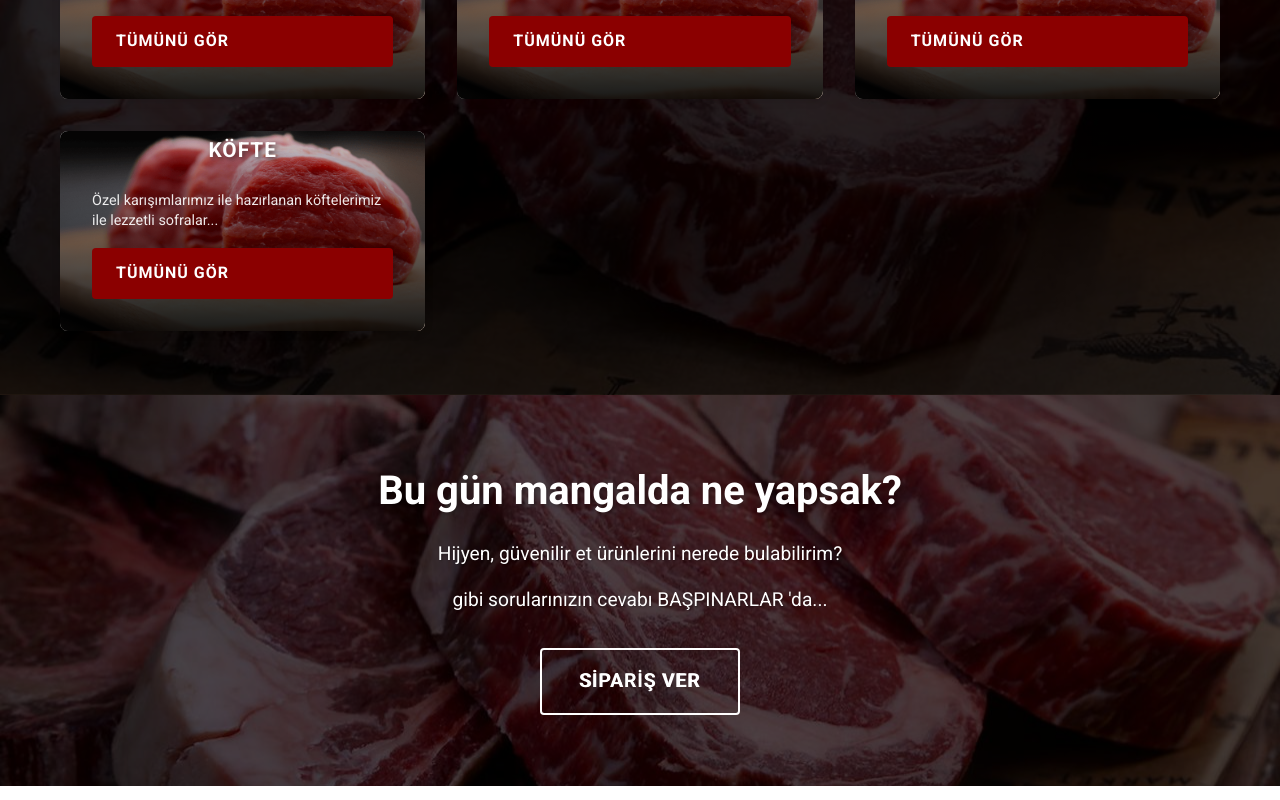
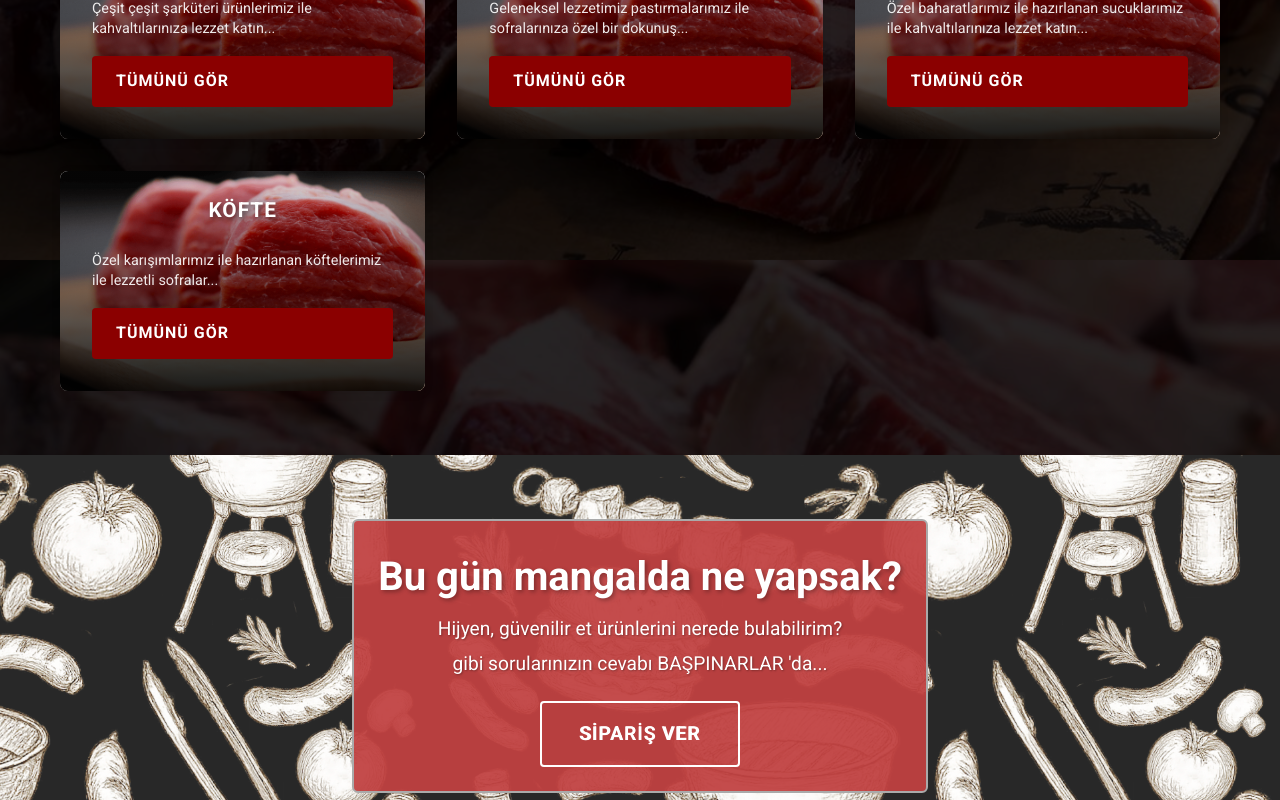
Before and after one commit to nurbeeyza/buther, a React (Create React App) app: page / in a window 1280 px wide. Shown: the part 1240-2040 px from the top of the page. Built offline with nearby package versions, Linux system fonts and the light colour scheme.

Commit message:
kdoe fix

```diff
--- a/src/index.css
+++ b/src/index.css
@@ -5,19 +5,18 @@
 }
 
 body {
-  font-family: 'Roboto', sans-serif;
+  font-family: "Roboto", sans-serif;
   line-height: 1.6;
   color: #333;
-
 }
 
 :root {
-  --primary-color: #8B0000;
-  --secondary-color: #D4AF37;
+  --primary-color: #8b0000;
+  --secondary-color: #d4af37;
   --text-color: #333;
   --light-gray: #f5f5f5;
   --white: #ffffff;
-  --dark-red: #6B0000;
+  --dark-red: #6b0000;
 }
 
 .container {
@@ -115,7 +114,7 @@ body {
 }
 
 .nav-link::after {
-  content: '';
+  content: "";
   position: absolute;
   bottom: 0;
   left: 0;
@@ -355,7 +354,7 @@ body {
 }
 
 .hero h1 {
-  font-family: 'Playfair Display', serif;
+  font-family: "Playfair Display", serif;
   font-size: 5rem;
   font-weight: 700;
   margin-bottom: 0.5rem;
@@ -368,7 +367,7 @@ body {
 }
 
 .hero h2 {
-  font-family: 'Playfair Display', serif;
+  font-family: "Playfair Display", serif;
   font-size: 4rem;
   font-weight: 700;
   margin-bottom: 1rem;
@@ -382,7 +381,7 @@ body {
 }
 
 .hero p {
-  font-family: 'Montserrat', sans-serif;
+  font-family: "Montserrat", sans-serif;
   font-size: 1.8rem;
   margin-bottom: 1rem;
   color: var(--text-color);
@@ -404,7 +403,7 @@ body {
   background: none;
   border: 2px solid var(--text-color);
   color: var(--text-color);
-  font-family: 'Montserrat', sans-serif;
+  font-family: "Montserrat", sans-serif;
   font-size: 1.5rem;
   font-weight: 700;
   text-decoration: none;
@@ -507,7 +506,7 @@ body {
 }
 
 .section-title::after {
-  content: '';
+  content: "";
   position: absolute;
   bottom: 0;
   left: 50%;
@@ -545,18 +544,18 @@ body {
   background: var(--white);
   border-radius: 8px;
   overflow: hidden;
-  box-shadow: 0 2px 10px rgba(0,0,0,0.1);
+  box-shadow: 0 2px 10px rgba(0, 0, 0, 0.1);
   transition: all 0.3s ease;
   position: relative;
 }
 
 .product-card:hover {
   transform: translateY(-10px);
-  box-shadow: 0 5px 15px rgba(0,0,0,0.2);
+  box-shadow: 0 5px 15px rgba(0, 0, 0, 0.2);
 }
 
 .product-card::before {
-  content: '';
+  content: "";
   position: absolute;
   top: 0;
   left: 0;
@@ -624,7 +623,7 @@ body {
 
 .feature-card:hover {
   transform: translateY(-5px);
-  box-shadow: 0 5px 15px rgba(0,0,0,0.1);
+  box-shadow: 0 5px 15px rgba(0, 0, 0, 0.1);
 }
 
 .feature-icon {
@@ -662,7 +661,7 @@ body {
 }
 
 .footer-section h3::after {
-  content: '';
+  content: "";
   position: absolute;
   bottom: 0;
   left: 0;
@@ -885,14 +884,14 @@ body {
   background: var(--white);
   border-radius: 8px;
   overflow: hidden;
-  box-shadow: 0 2px 10px rgba(0,0,0,0.1);
+  box-shadow: 0 2px 10px rgba(0, 0, 0, 0.1);
   transition: all 0.3s ease;
   position: relative;
   animation: fadeIn 1s ease-in;
 }
 
 .category-card::before {
-  content: '';
+  content: "";
   position: absolute;
   top: 0;
   left: 0;
@@ -910,7 +909,7 @@ body {
 
 .category-card:hover {
   transform: translateY(-10px);
-  box-shadow: 0 5px 15px rgba(0,0,0,0.2);
+  box-shadow: 0 5px 15px rgba(0, 0, 0, 0.2);
 }
 
 .category-image {
@@ -947,7 +946,8 @@ body {
 
 /* About Page Styles */
 .about-hero {
-  background: linear-gradient(rgba(0,0,0,0.5), rgba(0,0,0,0.5)), url('../public/images/kirmizi-et.png');
+  background: linear-gradient(rgba(0, 0, 0, 0.5), rgba(0, 0, 0, 0.5)),
+    url("../public/images/kirmizi-et.png");
   background-size: cover;
   background-position: center;
   height: 40vh;
@@ -995,13 +995,13 @@ body {
   padding: 2rem;
   border-radius: 8px;
   text-align: center;
-  box-shadow: 0 2px 10px rgba(0,0,0,0.1);
+  box-shadow: 0 2px 10px rgba(0, 0, 0, 0.1);
   transition: all 0.3s ease;
 }
 
 .feature-card:hover {
   transform: translateY(-5px);
-  box-shadow: 0 5px 15px rgba(0,0,0,0.2);
+  box-shadow: 0 5px 15px rgba(0, 0, 0, 0.2);
 }
 
 .feature-card i {
@@ -1017,7 +1017,8 @@ body {
 
 /* Contact Page Styles */
 .contact-hero {
-  background: linear-gradient(rgba(0,0,0,0.5), rgba(0,0,0,0.5)), url('../public/images/kirmizi-et.png');
+  background: linear-gradient(rgba(0, 0, 0, 0.5), rgba(0, 0, 0, 0.5)),
+    url("../public/images/kirmizi-et.png");
   background-size: cover;
   background-position: center;
   height: 40vh;
@@ -1049,13 +1050,13 @@ body {
   padding: 2rem;
   border-radius: 8px;
   text-align: center;
-  box-shadow: 0 2px 10px rgba(0,0,0,0.1);
+  box-shadow: 0 2px 10px rgba(0, 0, 0, 0.1);
   transition: all 0.3s ease;
 }
 
 .contact-info-card:hover {
   transform: translateY(-5px);
-  box-shadow: 0 5px 15px rgba(0,0,0,0.2);
+  box-shadow: 0 5px 15px rgba(0, 0, 0, 0.2);
 }
 
 .contact-info-card i {
@@ -1075,7 +1076,7 @@ body {
   background: var(--white);
   padding: 2rem;
   border-radius: 8px;
-  box-shadow: 0 2px 10px rgba(0,0,0,0.1);
+  box-shadow: 0 2px 10px rgba(0, 0, 0, 0.1);
 }
 
 .contact-form-container h2 {
@@ -1137,13 +1138,13 @@ body {
 }
 
 .btn::after {
-  content: '';
+  content: "";
   position: absolute;
   top: 50%;
   left: 50%;
   width: 0;
   height: 0;
-  background: rgba(255,255,255,0.2);
+  background: rgba(255, 255, 255, 0.2);
   border-radius: 50%;
   transform: translate(-50%, -50%);
   transition: width 0.3s ease, height 0.3s ease;
@@ -1170,7 +1171,8 @@ body {
 
 /* Call to Action Section */
 .cta-section {
-  background: linear-gradient(rgba(0,0,0,0.7), rgba(0,0,0,0.7)), url('../public/images/kirmizi-et.png');
+  background: linear-gradient(rgba(0, 0, 0, 0.7), rgba(0, 0, 0, 0.7)),
+    url("../public/images/kirmizi-et.png");
   background-size: cover;
   background-position: center;
   background-attachment: fixed;
@@ -1182,14 +1184,12 @@ body {
 
 .cta-section h2 {
   font-size: 2.5rem;
-  margin-bottom: 1rem;
-  text-shadow: 2px 2px 4px rgba(0,0,0,0.3);
+  text-shadow: 2px 2px 4px rgba(0, 0, 0, 0.3);
 }
 
 .cta-section p {
   font-size: 1.2rem;
-  margin-bottom: 1rem;
-  text-shadow: 1px 1px 2px rgba(0,0,0,0.3);
+  text-shadow: 1px 1px 2px rgba(0, 0, 0, 0.3);
 }
 
 .cta-section .btn {
@@ -1213,7 +1213,7 @@ body {
 }
 
 .cta-section .btn span::before {
-  content: 'Sipariş Ver';
+  content: "Sipariş Ver";
   position: absolute;
   top: 0;
   left: 0;
@@ -1232,7 +1232,7 @@ body {
 }
 
 .cta-section .btn span::after {
-  content: 'İletişime Geç';
+  content: "İletişime Geç";
   position: absolute;
   top: 0;
   left: 0;
@@ -1303,7 +1303,7 @@ body {
 
 .hero-slide.first-slide .btn::after,
 .hero-slide.second-slide .btn::after {
-  content: 'İletişime Geç';
+  content: "İletişime Geç";
   position: absolute;
   top: 0;
   left: 0;
@@ -1757,3 +1757,32 @@ body {
     margin-top: 1.5rem;
   }
 }
+
+.category-image {
+  width: 100%;
+  height: 200px;
+  height: 220px;
+  overflow: hidden;
+}
+
+.section-title p {
+  font-size: 1.2rem;
+  font-style: italic;
+  /* font-style: italic; */
+  opacity: 0.8;
+  color: var(--white);
+}
+
+.cta-section {
+  background: linear-gradient(rgb(170, 170, 170), rgb(170, 170, 170)),
+    url("../public/images/bbq_bg.png");
+  background-size: cover, 850px;
+  background-position: 430px;
+  background-position-y: -250px;
+  background-attachment: fixed;
+  background-blend-mode: overlay;
+  padding: 4rem 0;
+  text-align: center;
+  color: var(--white);
+  position: relative;
+}
--- a/src/pages/Home.css
+++ b/src/pages/Home.css
@@ -267,7 +267,7 @@
 }
 
 .hero-content .btn:before {
-  content: '';
+  content: "";
   position: absolute;
   top: 0;
   left: 0;
@@ -348,3 +348,17 @@
 .split-title .title2 {
   color: var(--primary-color);
 }
+.mangal-cta-content {
+  display: flex;
+  flex-direction: column;
+  align-items: center;
+  justify-content: center;
+  gap: 0.3rem;
+  width: fit-content;
+  margin: 0 auto;
+  background-color: #c14141f0;
+  padding: 24px;
+  padding-inline: 24px;
+  border: 2px solid #aaaaaa;
+  border-radius: 6px;
+}
--- a/src/pages/Home.js
+++ b/src/pages/Home.js
@@ -1,6 +1,6 @@
-import React, { useState, useEffect } from 'react';
-import { Link } from 'react-router-dom';
-import './Home.css';
+import React, { useState, useEffect } from "react";
+import { Link } from "react-router-dom";
+import "./Home.css";
 
 const Home = () => {
   const [currentSlide, setCurrentSlide] = useState(0);
@@ -10,67 +10,76 @@ const Home = () => {
     {
       title: "BAŞPINARLAR ET",
       subtitle: "KALİTE & LEZZET BİR ARADA",
-      description: "Konya'nın en iyi kasabı olarak kaliteli ve lezzetli et ürünleri ile hizmetinizdeyiz.",
+      description:
+        "Konya'nın en iyi kasabı olarak kaliteli ve lezzetli et ürünleri ile hizmetinizdeyiz.",
       buttonText: "SİPARİŞ VER",
       image: "/images/kirmizi-et.png",
       buttonLink: "/products",
-      align: "center"
+      align: "center",
     },
     {
       title: "BAŞPINARLAR",
       title2: "MUTFAK",
       subtitle: "LEZZET DOLU MUTFAKLARIN VAZGEÇİLMEZ TEDARİKÇİSİ",
-      description: "Kaliteli ve lezzetli et ürünleri ile her öğününüzü özel kılıyoruz.",
+      description:
+        "Kaliteli ve lezzetli et ürünleri ile her öğününüzü özel kılıyoruz.",
       buttonText: "SİPARİŞ VER",
       image: "/images/vadi_kasap_slayt_arkaplan_02_1600x625_0.png",
       buttonLink: "/products",
-      align: "left"
-    }
+      align: "left",
+    },
   ];
 
   const categories = [
     {
       name: "BEEF'S STEAK",
-      description: "En kaliteli dana etlerinden hazırlanan steak çeşitlerimiz ile lezzetli sofralar sizleri bekliyor...",
+      description:
+        "En kaliteli dana etlerinden hazırlanan steak çeşitlerimiz ile lezzetli sofralar sizleri bekliyor...",
       image: "/images/kucuket.png",
-      link: "/products?category=steak"
+      link: "/products?category=steak",
     },
     {
       name: "İŞLENMİŞ ETLER",
-      description: "Özenle hazırlanmış işlenmiş et ürünlerimiz ile pratik ve lezzetli yemekler...",
+      description:
+        "Özenle hazırlanmış işlenmiş et ürünlerimiz ile pratik ve lezzetli yemekler...",
       image: "/images/kucuket.png",
-      link: "/products?category=islenmis"
+      link: "/products?category=islenmis",
     },
     {
       name: "KASAP GRUBU",
-      description: "Taze ve kaliteli kasap ürünlerimiz ile mutfağınızın vazgeçilmezi olacak lezzetler...",
+      description:
+        "Taze ve kaliteli kasap ürünlerimiz ile mutfağınızın vazgeçilmezi olacak lezzetler...",
       image: "/images/kucuket.png",
-      link: "/products?category=kasap"
+      link: "/products?category=kasap",
     },
     {
       name: "ŞARKÜTERİ GRUBU",
-      description: "Çeşit çeşit şarküteri ürünlerimiz ile kahvaltılarınıza lezzet katın...",
+      description:
+        "Çeşit çeşit şarküteri ürünlerimiz ile kahvaltılarınıza lezzet katın...",
       image: "/images/kucuket.png",
-      link: "/products?category=sarkuteri"
+      link: "/products?category=sarkuteri",
     },
     {
       name: "PASTIRMA",
-      description: "Geleneksel lezzetimiz pastırmalarımız ile sofralarınıza özel bir dokunuş...",
+      description:
+        "Geleneksel lezzetimiz pastırmalarımız ile sofralarınıza özel bir dokunuş...",
       image: "/images/kucuket.png",
-      link: "/products?category=pastirma"
+      link: "/products?category=pastirma",
     },
     {
       name: "SUCUK",
-      description: "Özel baharatlarımız ile hazırlanan sucuklarımız ile kahvaltılarınıza lezzet katın...",
+      description:
+        "Özel baharatlarımız ile hazırlanan sucuklarımız ile kahvaltılarınıza lezzet katın...",
       image: "/images/kucuket.png",
-      link: "/products?category=sucuk"
+      link: "/products?category=sucuk",
     },
     {
       name: "KÖFTE",
-      description: "Özel karışımlarımız ile hazırlanan köftelerimiz ile lezzetli sofralar...",
+      description:
+        "Özel karışımlarımız ile hazırlanan köftelerimiz ile lezzetli sofralar...",
       image: "/images/kucuket.png",
-      link: "/products?category=kofte"
-    }
+      link: "/products?category=kofte",
+    },
   ];
 
   useEffect(() => {
@@ -94,28 +103,30 @@ const Home = () => {
   const features = [
     {
       id: 1,
-      title: 'Hızlı Teslimat',
-      description: 'Eskişehir İçi ÜCRETSİZ Teslimat, Eskişehir Dışı 500TL ve Üzeri Alışverişlerinizde ÜCRETSİZ Kargo',
-      icon: 'fas fa-truck'
+      title: "Hızlı Teslimat",
+      description:
+        "Eskişehir İçi ÜCRETSİZ Teslimat, Eskişehir Dışı 500TL ve Üzeri Alışverişlerinizde ÜCRETSİZ Kargo",
+      icon: "fas fa-truck",
     },
     {
       id: 2,
-      title: 'Özenli Paketleme',
-      description: 'Siparişleriniz Özel Ambalajlarımız İle Özenle Paketlenmektedir',
-      icon: 'fas fa-box'
+      title: "Özenli Paketleme",
+      description:
+        "Siparişleriniz Özel Ambalajlarımız İle Özenle Paketlenmektedir",
+      icon: "fas fa-box",
     },
     {
       id: 3,
-      title: 'Müşteri Hizmetleri',
-      description: 'Her Gün 09:00-18:00 Arası Sizlere Yardımcı Olmaktayız',
-      icon: 'fas fa-headset'
+      title: "Müşteri Hizmetleri",
+      description: "Her Gün 09:00-18:00 Arası Sizlere Yardımcı Olmaktayız",
+      icon: "fas fa-headset",
     },
     {
       id: 4,
-      title: 'Güvenli Ödeme',
-      description: '3D Güvenlik Altyapımız İle Kart Bilgileriniz Güvendedir',
-      icon: 'fas fa-shield-alt'
-    }
+      title: "Güvenli Ödeme",
+      description: "3D Güvenlik Altyapımız İle Kart Bilgileriniz Güvendedir",
+      icon: "fas fa-shield-alt",
+    },
   ];
 
   return (
@@ -124,10 +135,14 @@ const Home = () => {
         {slides.map((slide, index) => (
           <div
             key={index}
-            className={`hero-slide ${index === currentSlide ? 'active' : ''}`}
+            className={`hero-slide ${index === currentSlide ? "active" : ""}`}
             style={{ backgroundImage: `url(${slide.image})` }}
           >
-            <div className={`hero-content ${slide.align === 'left' ? 'left-align' : ''}`}>
+            <div
+              className={`hero-content ${
+                slide.align === "left" ? "left-align" : ""
+              }`}
+            >
               {slide.title2 ? (
                 <div className="split-title">
                   <h1>{slide.title}</h1>
@@ -138,7 +153,9 @@ const Home = () => {
               )}
               <h2>{slide.subtitle}</h2>
               <p>{slide.description}</p>
-              <Link to={slide.buttonLink} className="btn">{slide.buttonText}</Link>
+              <Link to={slide.buttonLink} className="btn">
+                {slide.buttonText}
+              </Link>
             </div>
           </div>
         ))}
@@ -146,7 +163,7 @@ const Home = () => {
           {slides.map((_, index) => (
             <button
               key={index}
-              className={`dot ${index === currentSlide ? 'active' : ''}`}
+              className={`dot ${index === currentSlide ? "active" : ""}`}
               onClick={() => handleSlideChange(index)}
             />
           ))}
@@ -157,9 +174,9 @@ const Home = () => {
         className="categories-section"
         style={{
           background: `linear-gradient(rgba(0, 0, 0, 0.7), rgba(0, 0, 0, 0.7)), url('/images/kirmizi-et.png')`,
-          backgroundSize: 'cover',
-          backgroundPosition: 'center',
-          backgroundAttachment: 'fixed'
+          backgroundSize: "cover",
+          backgroundPosition: "center",
+          backgroundAttachment: "fixed",
         }}
       >
         <div className="awe-bg-overlay"></div>
@@ -190,10 +207,14 @@ const Home = () => {
       {/* Call to Action Section */}
       <section className="cta-section">
         <div className="container">
-          <h2>Bu gün mangalda ne yapsak?</h2>
-          <p>Hijyen, güvenilir et ürünlerini nerede bulabilirim?</p>
-          <p>gibi sorularınızın cevabı BAŞPINARLAR 'da...</p>
-          <Link to="/contact" className="btn"><span>Sipariş Ver</span></Link>
+          <div className="mangal-cta-content">
+            <h2>Bu gün mangalda ne yapsak?</h2>
+            <p>Hijyen, güvenilir et ürünlerini nerede bulabilirim?</p>
+            <p>gibi sorularınızın cevabı BAŞPINARLAR 'da...</p>
+            <Link to="/contact" className="btn">
+              <span>Sipariş Ver</span>
+            </Link>
+          </div>
         </div>
       </section>
 
@@ -202,7 +223,7 @@ const Home = () => {
         <div className="container">
           <h2 className="section-title">Neden Bizi Tercih Etmelisiniz?</h2>
           <div className="feature-grid">
-            {features.map(feature => (
+            {features.map((feature) => (
               <div key={feature.id} className="feature-card">
                 <i className={`${feature.icon} feature-icon`}></i>
                 <h3>{feature.title}</h3>
```
